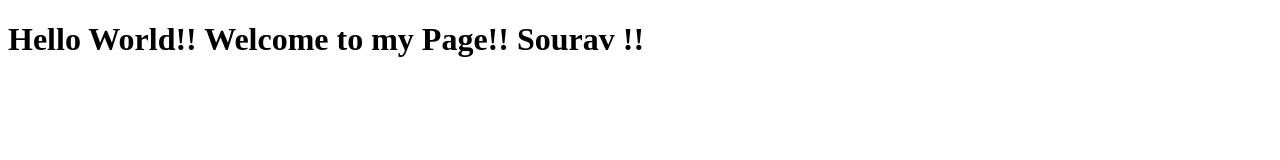
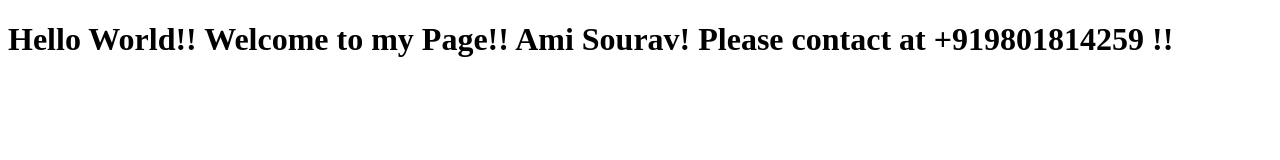
Before and after one commit to iamsouravmandal/iamsouravmandal.github.io, a plain HTML site: page index.html in a window 1280 px wide. Drawn offline with Linux system fonts and the light colour scheme.

Commit message:
Update index.html

```diff
--- a/index.html
+++ b/index.html
@@ -6,6 +6,6 @@
     <title>Sourav</title>
 </head>
 <body>
-    <h1>Hello World!! Welcome to my Page!! Sourav !!</h1>
+    <h1>Hello World!! Welcome to my Page!! Ami Sourav! Please contact at +919801814259 !!</h1>
 </body>
 </html>
```
